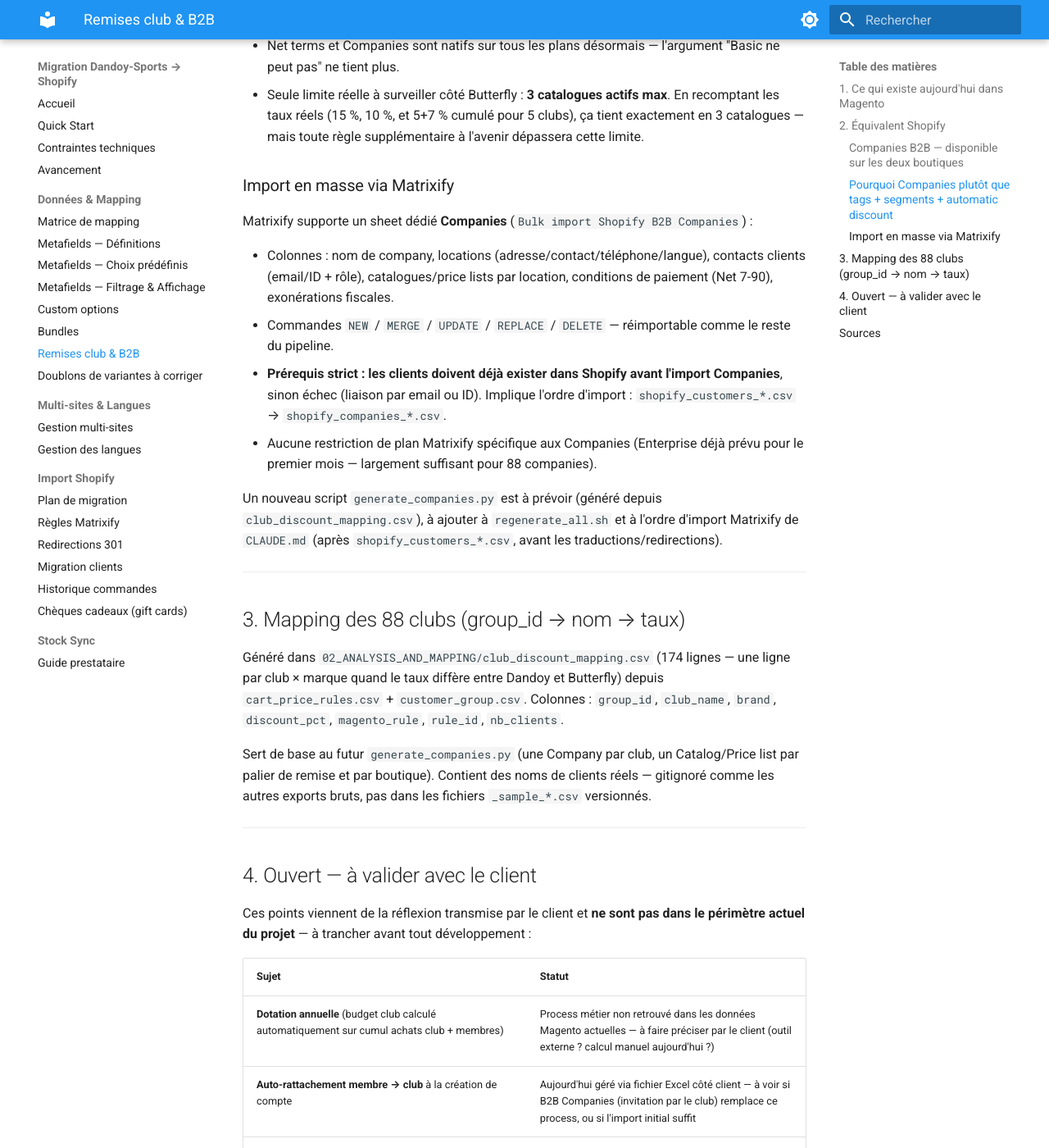
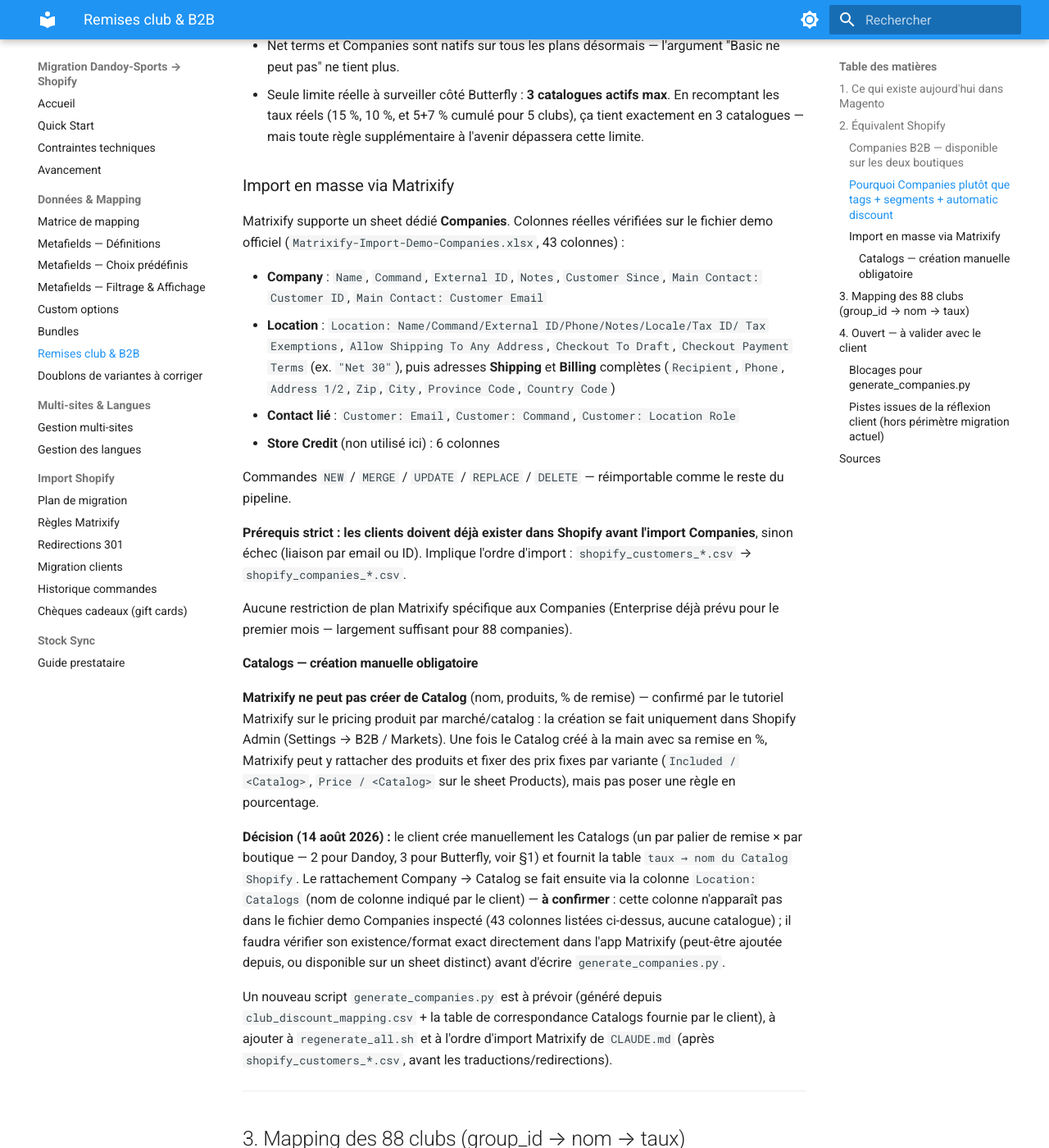
Before and after one commit to Webdigitales/dandoy-migration-2026, an MkDocs documentation site: the page built from 05_DOCS/mapping/club-b2b.md, in a window 1280 px wide and 1400 px high, scrolled down 3155 px. Shown: the whole window at 82% size. Built offline with MkDocs 1.6.1 and Material for MkDocs 9.7.7, drawn with Linux system fonts in a browser that asks for light colours; some of the changed text lies outside the part shown.

Commit message:
Correct club-b2b.md: Matrixify cannot create B2B Catalogs, real template columns
Verified the actual Matrixify Companies demo template (43 columns) — no
catalog-assignment column present, contradicting the earlier assumption.
Catalog creation (name, products, % discount) must be done manually in
Shopify Admin; Matrixify only manages products/pricing within catalogs
that already exist. Documents the client's plan to create the catalogs
and provide the name mapping, and lists the remaining data gaps blocking
generate_companies.py (club addresses, main contact, location role values).

Co-Authored-By: Claude Sonnet 5 <noreply@anthropic.com>

```diff
--- a/05_DOCS/mapping/club-b2b.md
+++ b/05_DOCS/mapping/club-b2b.md
@@ -108,22 +108,51 @@ scopée sur le segment) a été écartée après comparaison :
 
 ### Import en masse via Matrixify
 
-Matrixify supporte un sheet dédié **Companies** (`Bulk import Shopify B2B Companies`) :
+Matrixify supporte un sheet dédié **Companies**. Colonnes réelles vérifiées sur le fichier
+demo officiel (`Matrixify-Import-Demo-Companies.xlsx`, 43 colonnes) :
 
-- Colonnes : nom de company, locations (adresse/contact/téléphone/langue), contacts clients
-  (email/ID + rôle), catalogues/price lists par location, conditions de paiement (Net 7-90),
-  exonérations fiscales.
-- Commandes `NEW` / `MERGE` / `UPDATE` / `REPLACE` / `DELETE` — réimportable comme le reste
-  du pipeline.
-- **Prérequis strict : les clients doivent déjà exister dans Shopify avant l'import
-  Companies**, sinon échec (liaison par email ou ID). Implique l'ordre d'import :
-  `shopify_customers_*.csv` → `shopify_companies_*.csv`.
-- Aucune restriction de plan Matrixify spécifique aux Companies (Enterprise déjà prévu pour
-  le premier mois — largement suffisant pour 88 companies).
+- **Company** : `Name`, `Command`, `External ID`, `Notes`, `Customer Since`,
+  `Main Contact: Customer ID`, `Main Contact: Customer Email`
+- **Location** : `Location: Name/Command/External ID/Phone/Notes/Locale/Tax ID/
+  Tax Exemptions`, `Allow Shipping To Any Address`, `Checkout To Draft`,
+  `Checkout Payment Terms` (ex. `"Net 30"`), puis adresses **Shipping** et **Billing**
+  complètes (`Recipient`, `Phone`, `Address 1/2`, `Zip`, `City`, `Province Code`,
+  `Country Code`)
+- **Contact lié** : `Customer: Email`, `Customer: Command`, `Customer: Location Role`
+- **Store Credit** (non utilisé ici) : 6 colonnes
+
+Commandes `NEW` / `MERGE` / `UPDATE` / `REPLACE` / `DELETE` — réimportable comme le reste
+du pipeline.
+
+**Prérequis strict : les clients doivent déjà exister dans Shopify avant l'import
+Companies**, sinon échec (liaison par email ou ID). Implique l'ordre d'import :
+`shopify_customers_*.csv` → `shopify_companies_*.csv`.
+
+Aucune restriction de plan Matrixify spécifique aux Companies (Enterprise déjà prévu pour
+le premier mois — largement suffisant pour 88 companies).
+
+#### Catalogs — création manuelle obligatoire
+
+**Matrixify ne peut pas créer de Catalog** (nom, produits, % de remise) — confirmé par le
+tutoriel Matrixify sur le pricing produit par marché/catalog : la création se fait
+uniquement dans Shopify Admin (Settings → B2B / Markets). Une fois le Catalog créé à la
+main avec sa remise en %, Matrixify peut y rattacher des produits et fixer des prix fixes
+par variante (`Included / <Catalog>`, `Price / <Catalog>` sur le sheet Products), mais pas
+poser une règle en pourcentage.
+
+**Décision (14 août 2026) :** le client crée manuellement les Catalogs (un par palier de
+remise × par boutique — 2 pour Dandoy, 3 pour Butterfly, voir §1) et fournit la table
+`taux → nom du Catalog Shopify`. Le rattachement Company → Catalog se fait ensuite via la
+colonne `Location: Catalogs` (nom de colonne indiqué par le client) — **à confirmer** : cette
+colonne n'apparaît pas dans le fichier demo Companies inspecté (43 colonnes listées
+ci-dessus, aucune catalogue) ; il faudra vérifier son existence/format exact directement
+dans l'app Matrixify (peut-être ajoutée depuis, ou disponible sur un sheet distinct) avant
+d'écrire `generate_companies.py`.
 
 Un nouveau script `generate_companies.py` est à prévoir (généré depuis
-`club_discount_mapping.csv`), à ajouter à `regenerate_all.sh` et à l'ordre d'import Matrixify
-de `CLAUDE.md` (après `shopify_customers_*.csv`, avant les traductions/redirections).
+`club_discount_mapping.csv` + la table de correspondance Catalogs fournie par le client), à
+ajouter à `regenerate_all.sh` et à l'ordre d'import Matrixify de `CLAUDE.md` (après
+`shopify_customers_*.csv`, avant les traductions/redirections).
 
 ---
 
@@ -142,8 +171,17 @@ les autres exports bruts, pas dans les fichiers `_sample_*.csv` versionnés.
 
 ## 4. Ouvert — à valider avec le client
 
-Ces points viennent de la réflexion transmise par le client et **ne sont pas dans le
-périmètre actuel du projet** — à trancher avant tout développement :
+### Blocages pour `generate_companies.py`
+
+| Sujet | Statut |
+|---|---|
+| **Table `taux → nom de Catalog`** | En cours — client crée les Catalogs manuellement dans Shopify Admin et fournira les noms |
+| **Colonne Matrixify `Location: Catalogs`** | À confirmer directement dans l'app (absente du fichier demo Companies inspecté) |
+| **Adresse par club** (`Location: Shipping/Billing Address`, `City`, `Zip`, `Country Code`) | Aucune donnée d'adresse club dans les exports Magento (seulement des adresses individuelles de membres) — à demander au client, ou import avec pays seul en attendant complément manuel |
+| **`Main Contact: Customer Email`** (contact principal par club) | Aucun signal exploitable dans les données — proposition : le client avec le plus d'historique de commandes dans le groupe, à valider |
+| **Valeurs exactes de `Customer: Location Role`** | Probablement `"Ordering only"` / `"Location admin"` (terminologie Shopify), non confirmées dans le fichier demo (colonne vide) — à vérifier avant génération |
+
+### Pistes issues de la réflexion client (hors périmètre migration actuel)
 
 | Sujet | Statut |
 |---|---|
```
